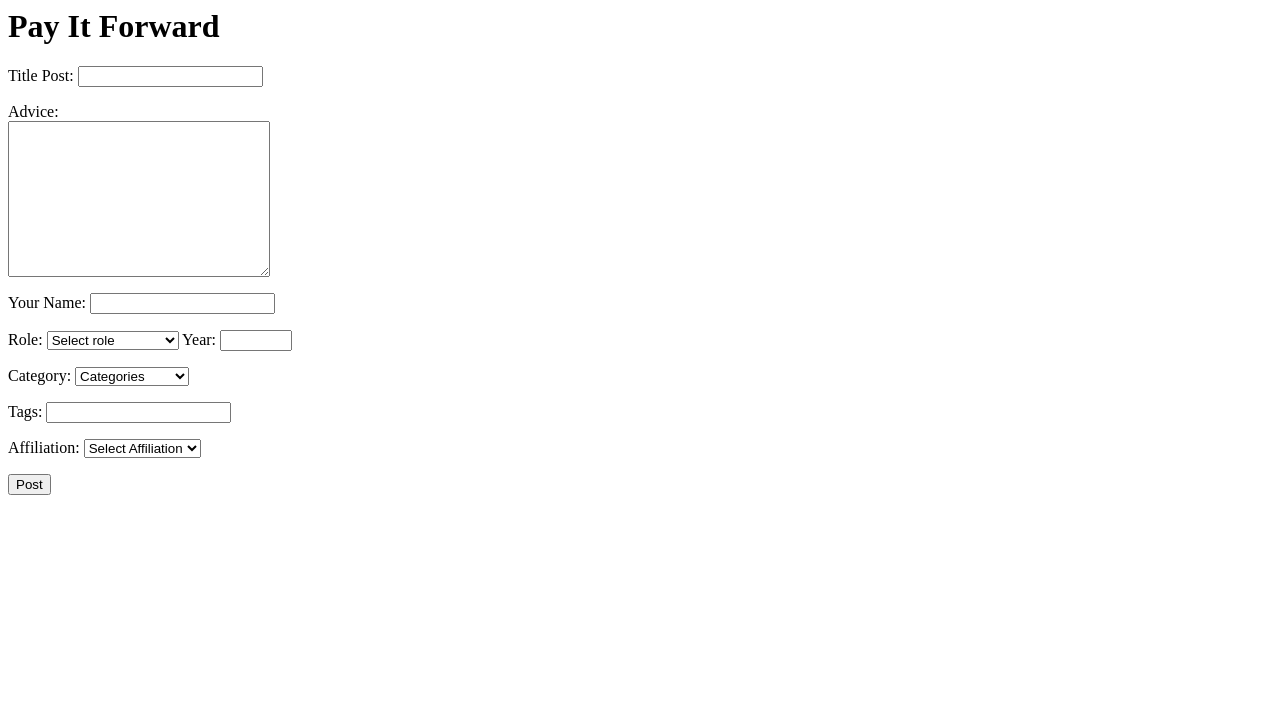
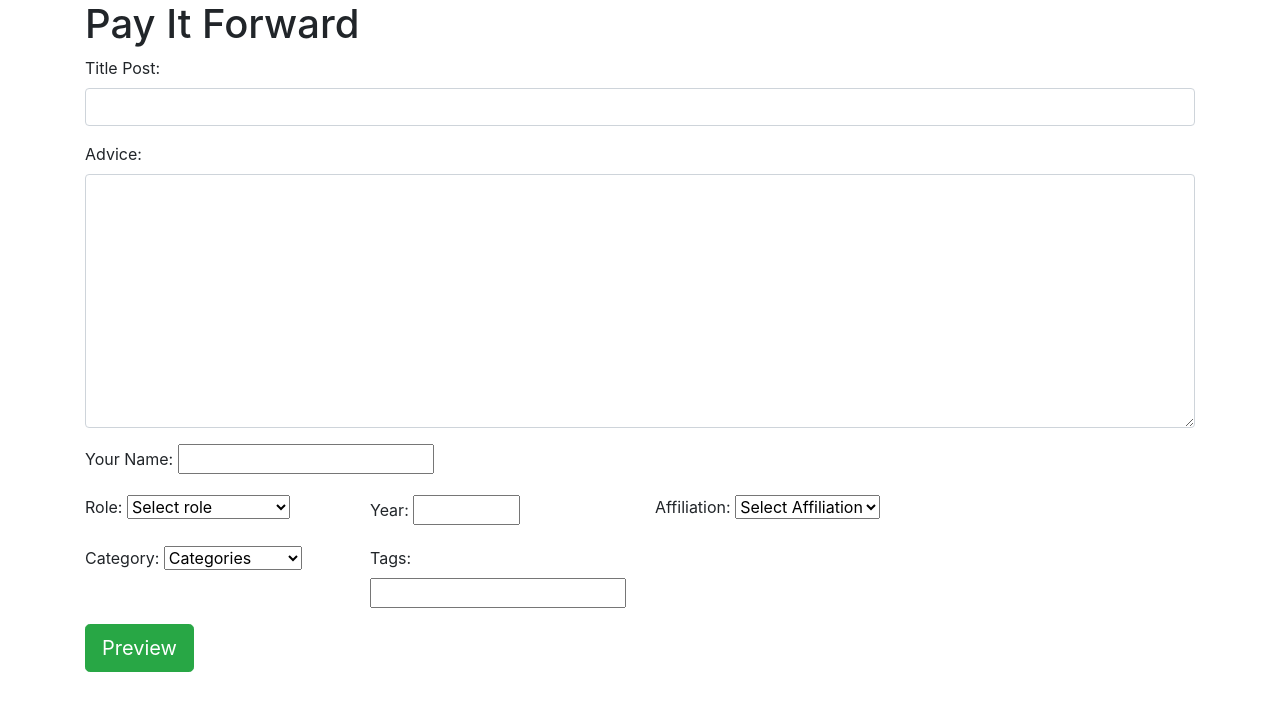
Before and after one commit to kotut/spartans, a PHP site: page / in a window 1280 px wide. Shown: the top 711 px of the page. Run offline with PHP 8.4, Linux system fonts and the light colour scheme; data that the repository does not hold is empty; some libraries are stand-ins or nearby versions.

Commit message:
Pay Forward - UI
Index UI part #1 done.

```diff
--- a/payforward/index.php
+++ b/payforward/index.php
@@ -1,43 +1,42 @@
 <html>
 <head>
-
+	<title>Pay it Forward </title>
+	<link href="../css/bootstrap.min.css" rel="stylesheet" type="text/css">
+	<link href="../css/bootstrap-theme.css" rel="stylesheet" type="text/css">
+	<link href="../css/custom.css" rel="stylesheet" type="text/css">
 </head>
 
 <body>
 
+<div class="container">
+
 <h1>Pay It Forward</h1>
+
 <form method="POST" action="preview-advice.php">
 
-	<p> <label for "title"> Title Post: </label> <input type="text" name="title" value="" required /> </p>
+	<p> <label for "title"> Title Post: </label> <input type="text" class="form-control"  name="title" value="" required /> </p>
 
-	<p> <label for "advice"> Advice: </label> <br/><textarea name="advice" rows="10" cols="30"></textarea></p>
+	<p> <label for "advice"> Advice: </label> <br/><textarea name="advice" class="form-control" rows="10" cols="30"></textarea></p>
 
 	<p> <label for "Name"> Your Name: </label> <input type="text" name="name" value="" required s/></p>
 
+	<div class="row">
+
+		<div class="col-md-3">
 			<p> <label for "role"> Role:  </label>
-
 			<select name="role">
 				<option value="roles"> Select role </option>
 				<option value="current"> Current Student </option>
 				<option value="alumni"> Alumni </option>
 				<option value="citizen"> Concerned Citizen </option>
 			</select>
+		</div>
 
-	<label for "year"> Year: </label> <input type="number" min="1930" max="<?php echo date("Y"); ?>" name="year" value="" required /> </p>
+		<div class="col-md-3">
+			<p> <label for "year"> Year: </label> <input type="number" min="1930" max="<?php echo date("Y"); ?>" name="year" value="" required /> </p>
+		</div>
 
-	<p> <label for "category"> Category: </label>
-		<select name="category">
-			<option value="categories"> Categories </option>
-			<option value="general"> General Advice</option>
-			<option value="academic"> Academic</option>
-			<option value="health"> Health </option>
-			<option value="lifestyle"> Lifestyle </option>
-		</select>
-
-	</p>
-
-	<p> <label for "tags"> Tags: </label> <input type="text" name="tags" value="" required /> </p>
-
+		<div class="col-md-3">
 			<p> <label for "affiliation"> Affiliation: </label>
 
 				<select name="affiliation">
@@ -50,6 +49,30 @@
 
 			</p>
 
+		</div>
+	</div>
+
+
+	<div class="row">
+		<div class="col-md-3">
+			<p> <label for "category"> Category: </label>
+				<select name="category">
+					<option value="categories"> Categories </option>
+					<option value="general"> General Advice</option>
+					<option value="academic"> Academic</option>
+					<option value="health"> Health </option>
+					<option value="lifestyle"> Lifestyle </option>
+				</select>
+			</p>
+		</div>
+
+		<div class="col-md-3">
+			<p> <label for "tags"> Tags: </label> <input type="text" name="tags" value="" /> </p>
+		</div>
+
+	</div>
+
+
 	<?php
 
 	if($_POST['submit'] && $_POST['submit'] != 0)
@@ -61,12 +84,15 @@
 
 	?>
 
-	<input type="Submit" value="Post">
-
-
+	<button type="submit" class="btn btn-success btn-lg">Preview</button>
 
 </form>
 
+
+</div>
+
+<!-- JAVASCRIPT -->
+<script src="../js/bootstrap.min.js"></script>
 </body>
 
 </html>
```
Lines whose indentation alone changed are shown as unchanged.
